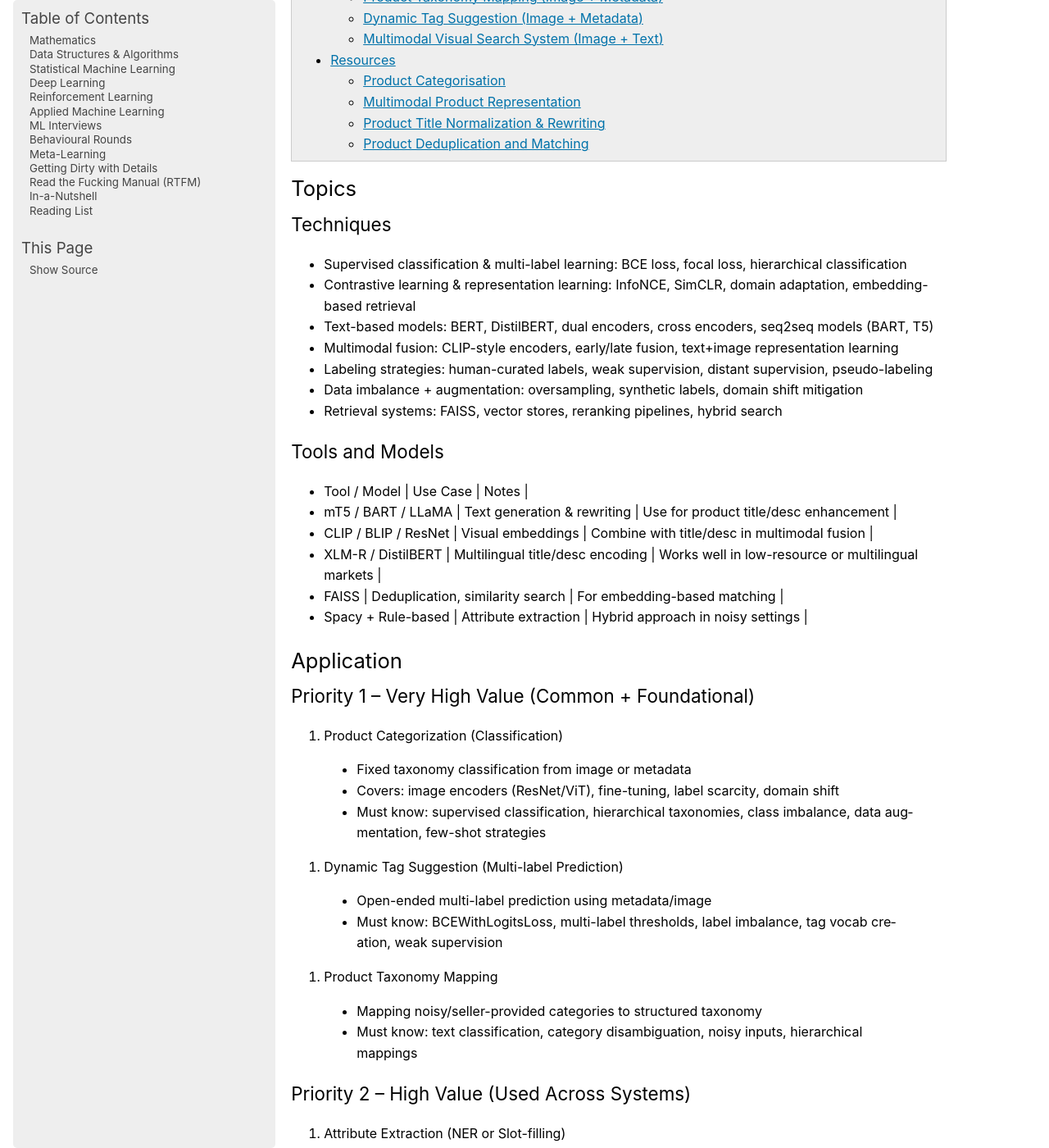
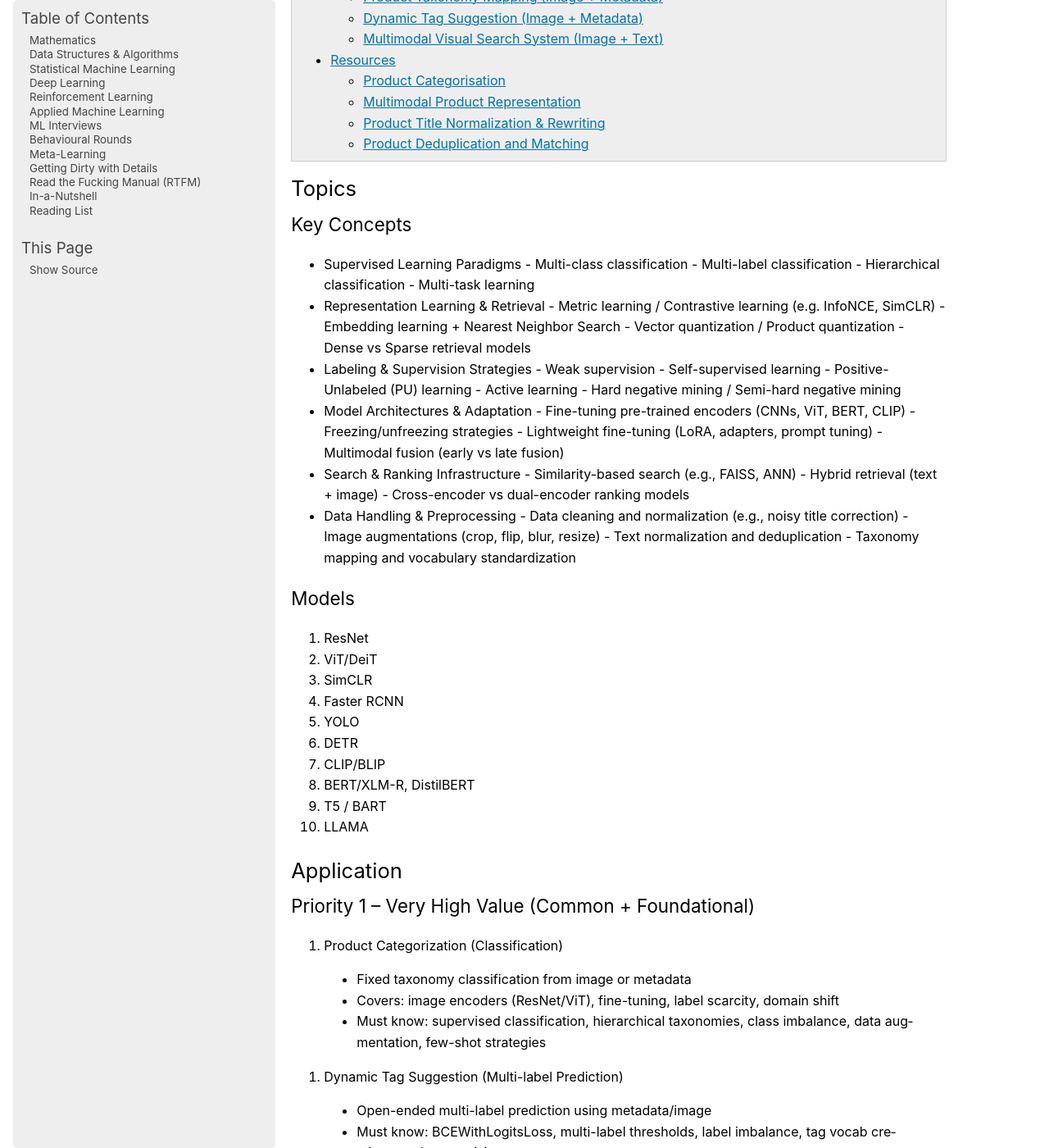
Before and after one commit to uselesstechjunks/leetcode, a Sphinx documentation site: the page built from docs/source/applied/methods/semantic/product.rst, in a window 1280 px wide and 1400 px high, scrolled down 606 px. Shown: the whole window at 82% size. Built offline with Sphinx 7.4.7, drawn with Linux system fonts in a browser that asks for light colours; pages that are not in the unit, such as notebooks, are missing from menus; some of the changed text lies outside the part shown.

Commit message:
Update product.rst

```diff
--- a/docs/source/applied/methods/semantic/product.rst
+++ b/docs/source/applied/methods/semantic/product.rst
@@ -9,24 +9,51 @@ Multimodal Product Understanding
 **************************************************************************
 Topics
 **************************************************************************
-Techniques
+Key Concepts
 ==========================================================================
-- Supervised classification & multi-label learning: BCE loss, focal loss, hierarchical classification
-- Contrastive learning & representation learning: InfoNCE, SimCLR, domain adaptation, embedding-based retrieval
-- Text-based models: BERT, DistilBERT, dual encoders, cross encoders, seq2seq models (BART, T5)
-- Multimodal fusion: CLIP-style encoders, early/late fusion, text+image representation learning
-- Labeling strategies: human-curated labels, weak supervision, distant supervision, pseudo-labeling
-- Data imbalance + augmentation: oversampling, synthetic labels, domain shift mitigation
-- Retrieval systems: FAISS, vector stores, reranking pipelines, hybrid search
+- Supervised Learning Paradigms
+	- Multi-class classification
+	- Multi-label classification
+	- Hierarchical classification
+	- Multi-task learning
+- Representation Learning & Retrieval
+	- Metric learning / Contrastive learning (e.g. InfoNCE, SimCLR)
+	- Embedding learning + Nearest Neighbor Search
+	- Vector quantization / Product quantization
+	- Dense vs Sparse retrieval models
+- Labeling & Supervision Strategies
+	- Weak supervision
+	- Self-supervised learning
+	- Positive-Unlabeled (PU) learning
+	- Active learning
+	- Hard negative mining / Semi-hard negative mining
+- Model Architectures & Adaptation
+	- Fine-tuning pre-trained encoders (CNNs, ViT, BERT, CLIP)
+	- Freezing/unfreezing strategies
+	- Lightweight fine-tuning (LoRA, adapters, prompt tuning)
+	- Multimodal fusion (early vs late fusion)
+- Search & Ranking Infrastructure
+	- Similarity-based search (e.g., FAISS, ANN)
+	- Hybrid retrieval (text + image)
+	- Cross-encoder vs dual-encoder ranking models
+- Data Handling & Preprocessing
+	- Data cleaning and normalization (e.g., noisy title correction)
+	- Image augmentations (crop, flip, blur, resize)
+	- Text normalization and deduplication
+	- Taxonomy mapping and vocabulary standardization
 
-Tools and Models
+Models
 ==========================================================================
-- Tool / Model | Use Case | Notes |
-- mT5 / BART / LLaMA | Text generation & rewriting | Use for product title/desc enhancement |
-- CLIP / BLIP / ResNet | Visual embeddings | Combine with title/desc in multimodal fusion |
-- XLM-R / DistilBERT | Multilingual title/desc encoding | Works well in low-resource or multilingual markets |
-- FAISS | Deduplication, similarity search | For embedding-based matching |
-- Spacy + Rule-based | Attribute extraction | Hybrid approach in noisy settings |
+#. ResNet
+#. ViT/DeiT
+#. SimCLR
+#. Faster RCNN
+#. YOLO
+#. DETR
+#. CLIP/BLIP
+#. BERT/XLM-R, DistilBERT
+#. T5 / BART
+#. LLAMA
 
 **************************************************************************
 Application
```
